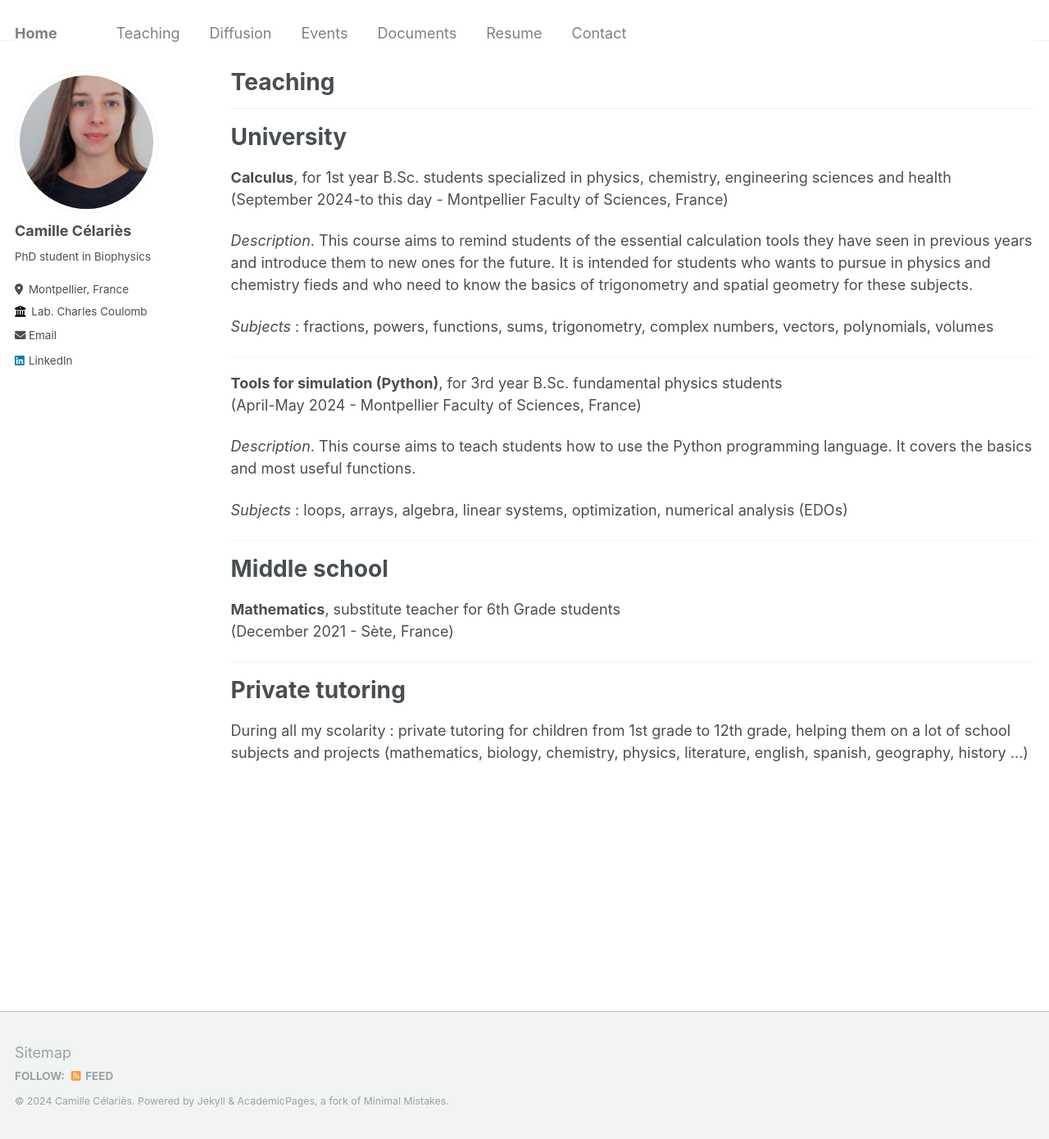
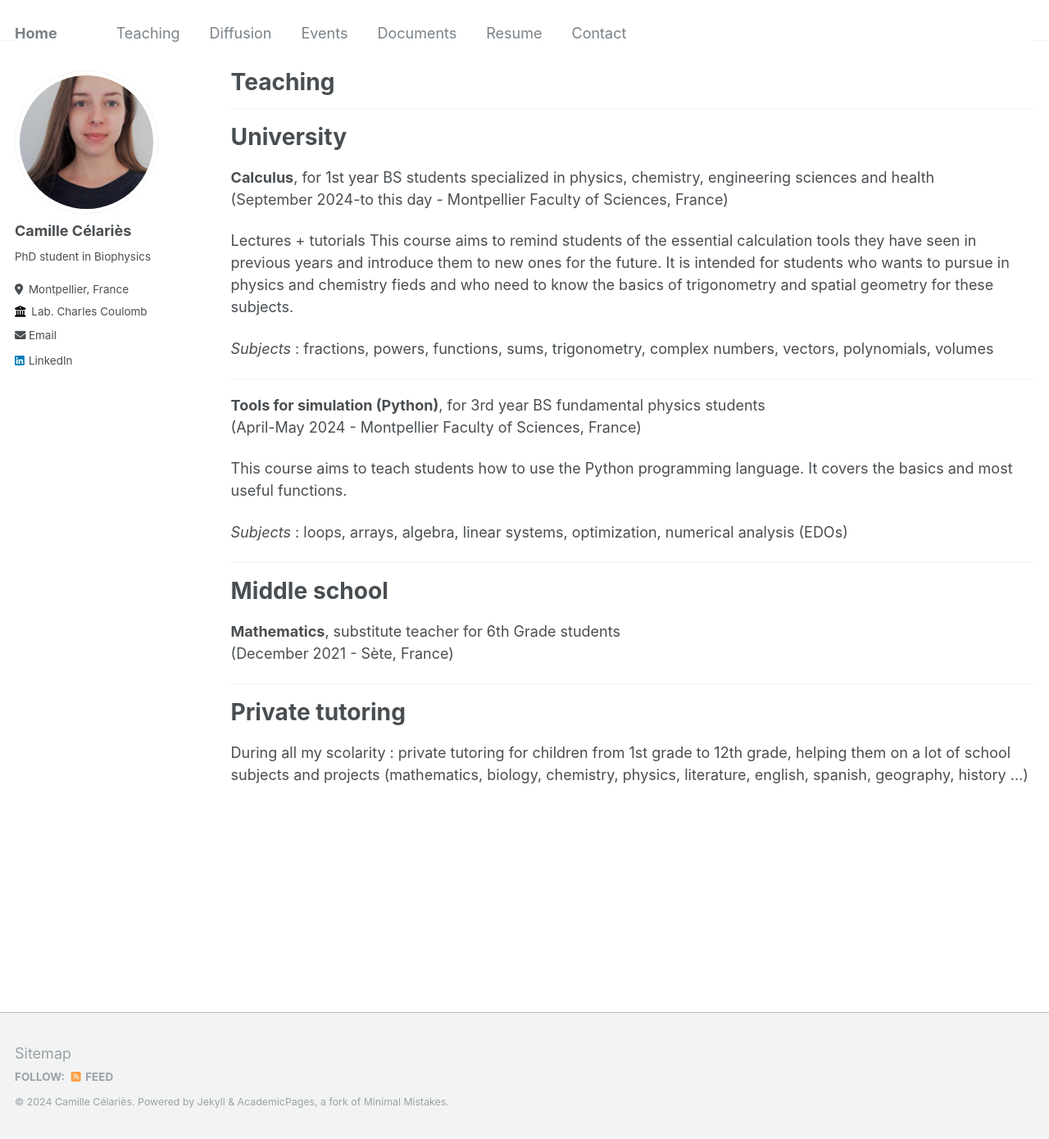
Before and after one commit to camillecelaries/camillecelaries.github.io, a Jekyll site: the page built from _pages/teaching.md, in a window 1280 px wide and 1390 px high. Shown: the whole window at 82% size. Built offline with Jekyll 4.4.1, drawn with Linux system fonts in a browser that asks for light colours.

Commit message:
Update teaching.md

```diff
--- a/_pages/teaching.md
+++ b/_pages/teaching.md
@@ -10,19 +10,20 @@ author_profile: true
 University
 ======
 
-<b>Calculus</b>, for 1st year B.Sc. students specialized in physics, chemistry, engineering sciences and health
+<b>Calculus</b>, for 1st year BS students specialized in physics, chemistry, engineering sciences and health
 <br>(September 2024-to this day - Montpellier Faculty of Sciences, France)
 
-<i>Description</i>. This course aims to remind students of the essential calculation tools they have seen in previous years and introduce them to new ones for the future. It is intended for students who wants to pursue in physics and chemistry fieds and who need to know the basics of trigonometry and spatial geometry for these subjects.
+Lectures + tutorials
+This course aims to remind students of the essential calculation tools they have seen in previous years and introduce them to new ones for the future. It is intended for students who wants to pursue in physics and chemistry fieds and who need to know the basics of trigonometry and spatial geometry for these subjects.
 
 <i>Subjects</i> : fractions, powers, functions, sums, trigonometry, complex numbers, vectors, polynomials, volumes
 
 ***
 
-<b>Tools for simulation (Python)</b>, for 3rd year B.Sc. fundamental physics students
+<b>Tools for simulation (Python)</b>, for 3rd year BS fundamental physics students
 <br>(April-May 2024 - Montpellier Faculty of Sciences, France)
 
-<i>Description</i>. This course aims to teach students how to use the Python programming language. It covers the basics and most useful functions.
+This course aims to teach students how to use the Python programming language. It covers the basics and most useful functions.
 
 <i>Subjects</i> : loops, arrays, algebra, linear systems, optimization, numerical analysis (EDOs)
 
```
